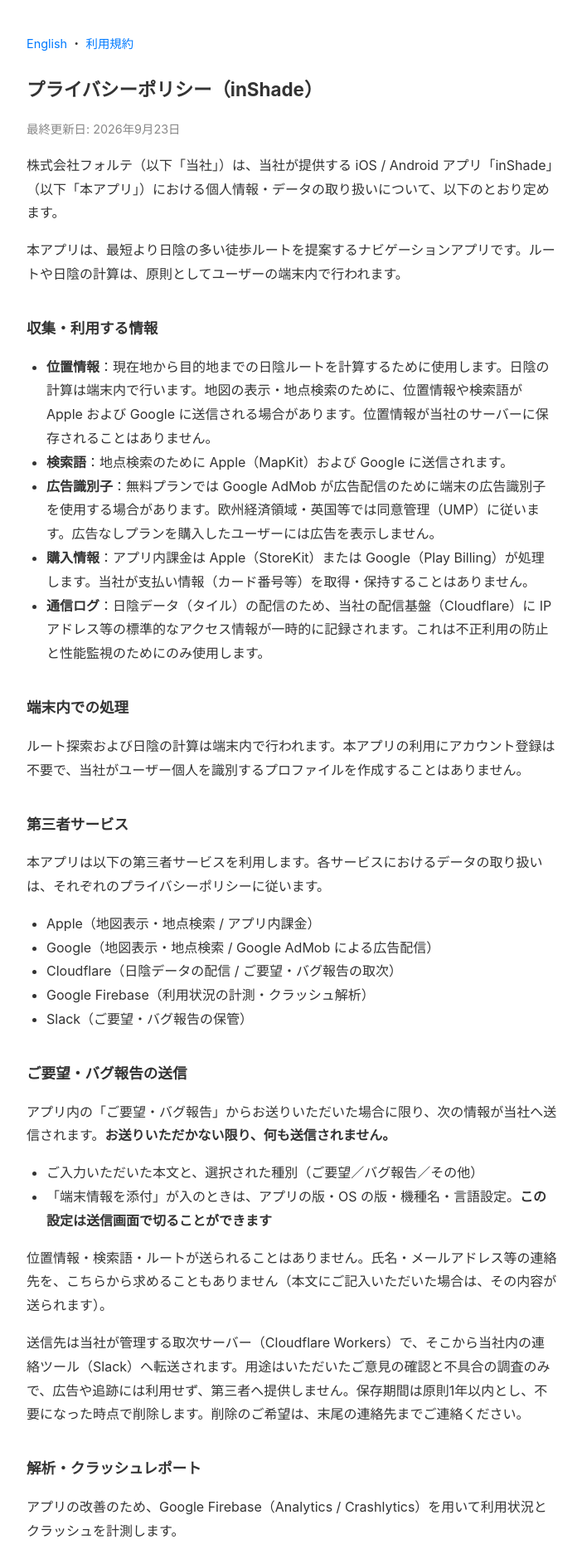
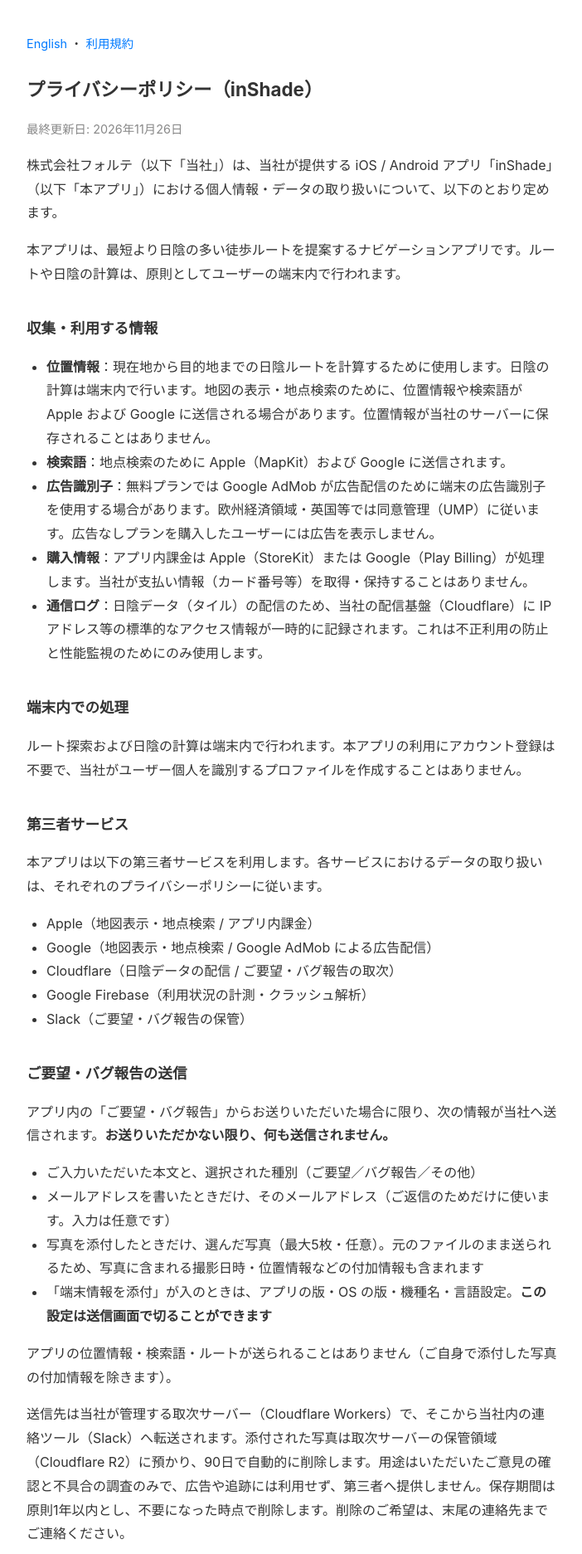
Before and after one commit to Forte-design/public-pages, a plain HTML site: page site/inshade/privacy-policy.html in a window 1280 px wide. Shown: the top 1873 px of the page at 83% size, without its empty margins (288-990 px from the left). Drawn offline with Linux system fonts and the light colour scheme.

Commit message:
fix(inshade): ご要望・バグ報告で任意に送られるメールアドレス・写真（90 日で削除）をポリシーに反映
Co-Authored-By: Claude Opus 5.5 <noreply@anthropic.com>
Claude-Session: https://claude.ai/code/session_01KK8CcUF7GHLwHS2kPTCGof

```diff
--- a/site/inshade/privacy-policy.html
+++ b/site/inshade/privacy-policy.html
@@ -18,7 +18,7 @@
 <body>
 <p class="nav"><a href="privacy-policy.en.html">English</a> ・ <a href="terms.html">利用規約</a></p>
 <h1>プライバシーポリシー（inShade）</h1>
-<p class="updated">最終更新日: 2026年9月23日</p>
+<p class="updated">最終更新日: 2026年11月26日</p>
 
 <p>株式会社フォルテ（以下「当社」）は、当社が提供する iOS / Android アプリ「inShade」（以下「本アプリ」）における個人情報・データの取り扱いについて、以下のとおり定めます。</p>
 
@@ -50,10 +50,12 @@
 <p>アプリ内の「ご要望・バグ報告」からお送りいただいた場合に限り、次の情報が当社へ送信されます。<strong>お送りいただかない限り、何も送信されません。</strong></p>
 <ul>
   <li>ご入力いただいた本文と、選択された種別（ご要望／バグ報告／その他）</li>
+  <li>メールアドレスを書いたときだけ、そのメールアドレス（ご返信のためだけに使います。入力は任意です）</li>
+  <li>写真を添付したときだけ、選んだ写真（最大5枚・任意）。元のファイルのまま送られるため、写真に含まれる撮影日時・位置情報などの付加情報も含まれます</li>
   <li>「端末情報を添付」が入のときは、アプリの版・OS の版・機種名・言語設定。<strong>この設定は送信画面で切ることができます</strong></li>
 </ul>
-<p>位置情報・検索語・ルートが送られることはありません。氏名・メールアドレス等の連絡先を、こちらから求めることもありません（本文にご記入いただいた場合は、その内容が送られます）。</p>
-<p>送信先は当社が管理する取次サーバー（Cloudflare Workers）で、そこから当社内の連絡ツール（Slack）へ転送されます。用途はいただいたご意見の確認と不具合の調査のみで、広告や追跡には利用せず、第三者へ提供しません。保存期間は原則1年以内とし、不要になった時点で削除します。削除のご希望は、末尾の連絡先までご連絡ください。</p>
+<p>アプリの位置情報・検索語・ルートが送られることはありません（ご自身で添付した写真の付加情報を除きます）。</p>
+<p>送信先は当社が管理する取次サーバー（Cloudflare Workers）で、そこから当社内の連絡ツール（Slack）へ転送されます。添付された写真は取次サーバーの保管領域（Cloudflare R2）に預かり、90日で自動的に削除します。用途はいただいたご意見の確認と不具合の調査のみで、広告や追跡には利用せず、第三者へ提供しません。保存期間は原則1年以内とし、不要になった時点で削除します。削除のご希望は、末尾の連絡先までご連絡ください。</p>
 
 <h2>解析・クラッシュレポート</h2>
 <p>アプリの改善のため、Google Firebase（Analytics / Crashlytics）を用いて利用状況とクラッシュを計測します。</p>
```
Also changed, not shown: site/inshade/privacy-policy.en.html (+5 -3 lines).
